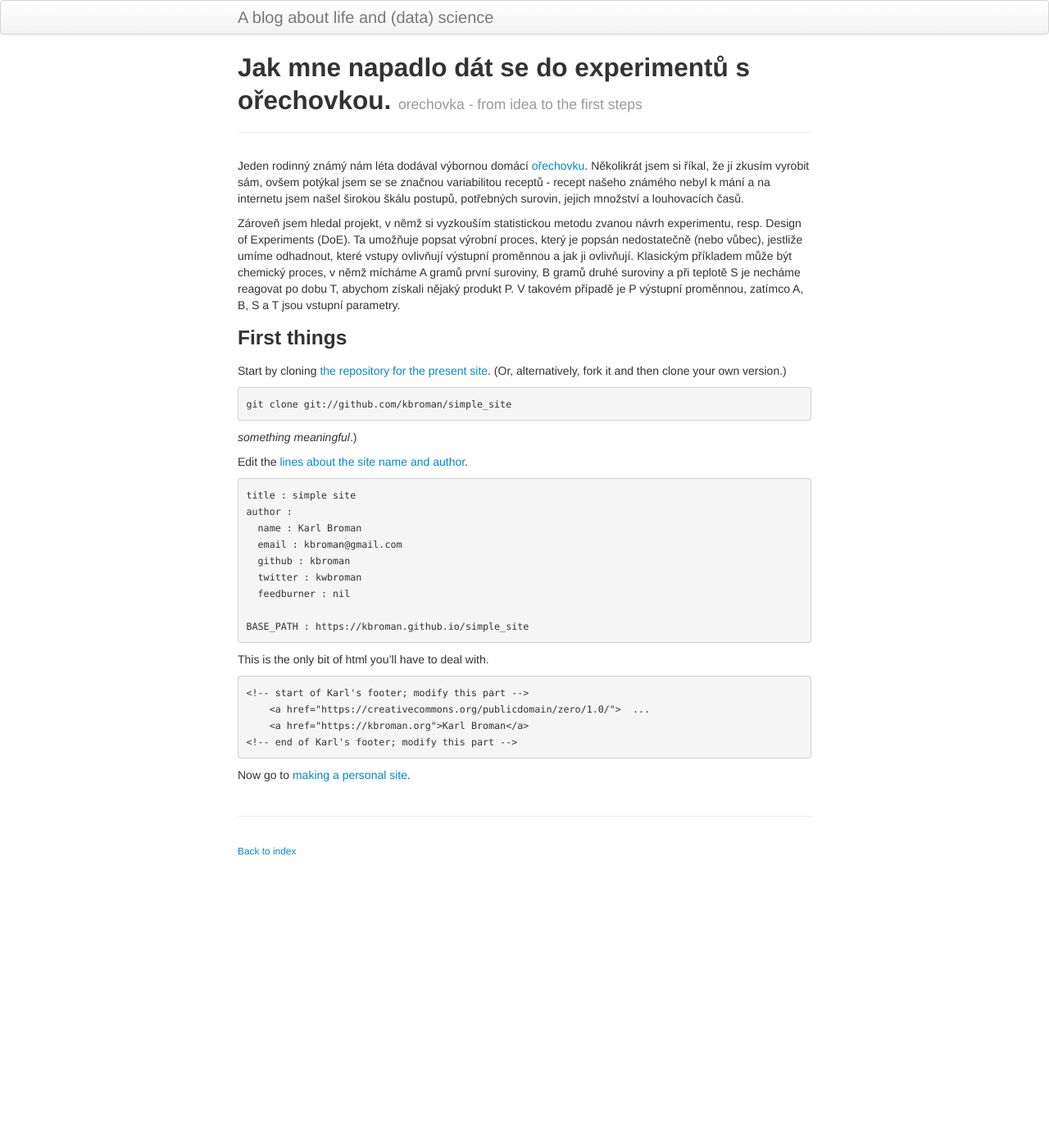
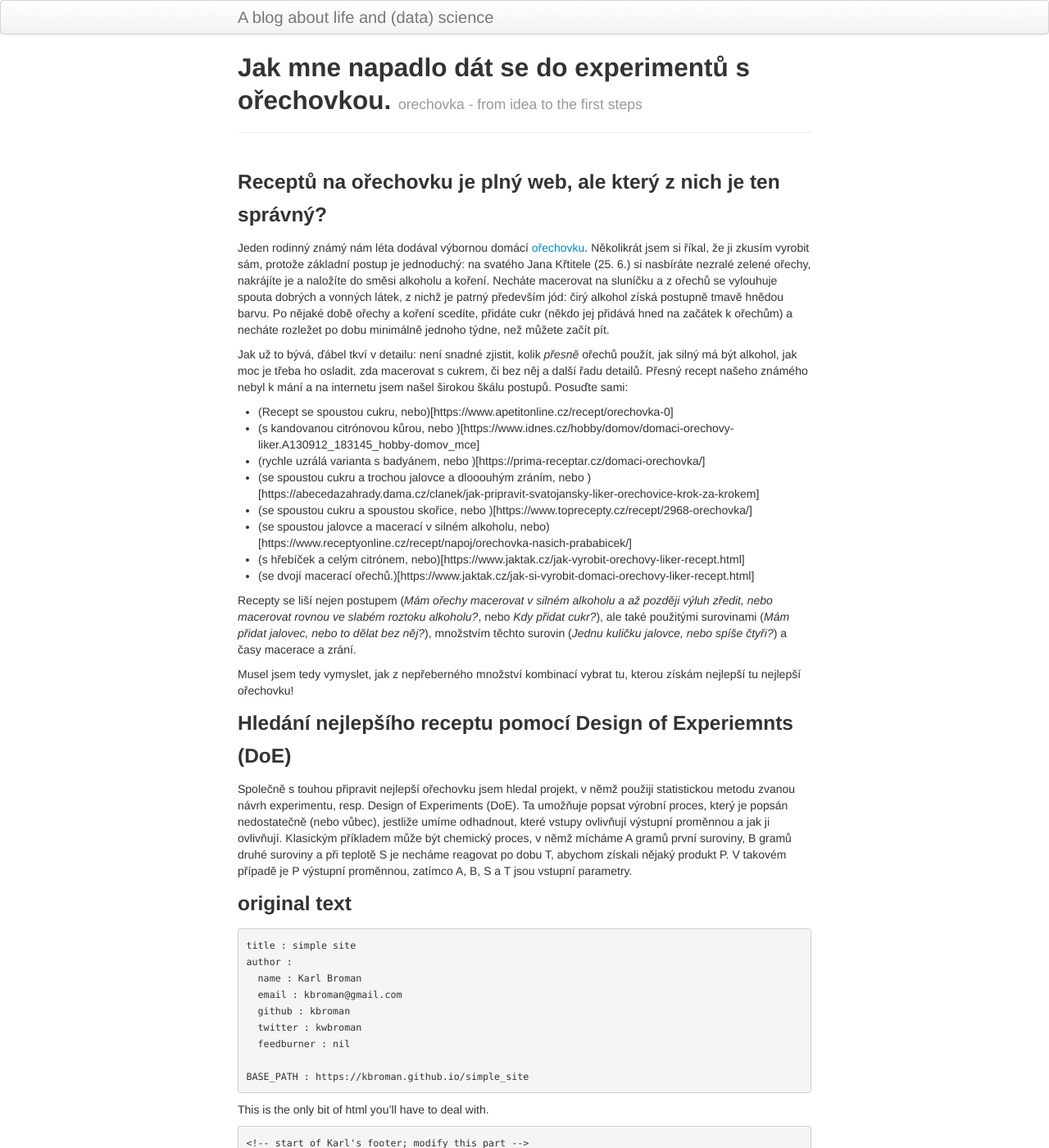
Before and after one commit to vojtech-filipec/vojtech-filipec.github.io, a Jekyll site: the page built from pages/orechovka1.md, in a window 1280 px wide and 1400 px high. Shown: the whole window at 82% size. Built offline with Jekyll 4.4.1, drawn with Linux system fonts in a browser that asks for light colours.

Commit message:
popis receptu a popis DoE

```diff
--- a/pages/orechovka1.md
+++ b/pages/orechovka1.md
@@ -5,26 +5,32 @@ tagline: orechovka - from idea to the first steps
 description: Od prvního nápadu k plánu designů.
 ---
 
+### Receptů na ořechovku je plný web, ale který z nich je ten správný?
+
+Jeden rodinný známý nám léta dodával výbornou domácí [ořechovku](https://cs.wikipedia.org/wiki/O%C5%99echovka_(n%C3%A1poj)). Několikrát jsem si říkal, že ji zkusím vyrobit sám, protože základní postup je jednoduchý: na svatého Jana Křtitele (25. 6.) si nasbíráte nezralé zelené ořechy, nakrájíte je a naložíte do směsi alkoholu a koření. Necháte macerovat na sluníčku a z ořechů se vylouhuje spouta dobrých a vonných látek, z nichž je patrný především jód: čirý alkohol získá postupně tmavě hnědou barvu. Po nějaké době ořechy a koření scedíte, přidáte cukr (někdo jej přidává hned na začátek k ořechům) a necháte rozležet po dobu minimálně jednoho týdne, než můžete začít pít.
+
+Jak už to bývá, ďábel tkví v detailu: není snadné zjistit, kolik _přesně_ ořechů použít, jak silný má být alkohol, jak moc je třeba ho osladit, zda macerovat s cukrem, či bez něj a další řadu detailů. Přesný recept našeho známého nebyl k mání a na internetu jsem našel širokou škálu postupů. Posuďte sami:
+
+- (Recept se spoustou cukru, nebo)[https://www.apetitonline.cz/recept/orechovka-0]
+- (s kandovanou citrónovou kůrou, nebo )[https://www.idnes.cz/hobby/domov/domaci-orechovy-liker.A130912_183145_hobby-domov_mce]
+- (rychle uzrálá varianta s badyánem, nebo )[https://prima-receptar.cz/domaci-orechovka/]
+- (se spoustou cukru a trochou jalovce a dlooouhým zráním, nebo )[https://abecedazahrady.dama.cz/clanek/jak-pripravit-svatojansky-liker-orechovice-krok-za-krokem]
+- (se spoustou cukru a spoustou skořice, nebo )[https://www.toprecepty.cz/recept/2968-orechovka/]
+- (se spoustou jalovce a macerací v silném alkoholu, nebo)[https://www.receptyonline.cz/recept/napoj/orechovka-nasich-prababicek/]
+- (s hřebíček a celým citrónem, nebo)[https://www.jaktak.cz/jak-vyrobit-orechovy-liker-recept.html]
+- (se dvojí macerací ořechů.)[https://www.jaktak.cz/jak-si-vyrobit-domaci-orechovy-liker-recept.html]
+
+Recepty se liší nejen postupem (_Mám ořechy macerovat v silném alkoholu a až později výluh zředit, nebo macerovat rovnou ve slabém roztoku alkoholu?_, nebo _Kdy přidat cukr?_), ale také použitými surovinami (_Mám přidat jalovec, nebo to dělat bez něj?_), množstvím těchto surovin (_Jednu kuličku jalovce, nebo spíše čtyři?_) a časy macerace a zrání.
+
+Musel jsem tedy vymyslet, jak z nepřeberného množství kombinací vybrat tu, kterou získám nejlepší tu nejlepší ořechovku!
+
+### Hledání nejlepšího receptu pomocí Design of Experiemnts (DoE)
+
+Společně s touhou připravit nejlepší ořechovku jsem hledal projekt, v němž použiji statistickou metodu zvanou návrh experimentu, resp. Design of Experiments (DoE). Ta umožňuje popsat výrobní proces, který je popsán nedostatečně (nebo vůbec), jestliže umíme odhadnout, které vstupy ovlivňují výstupní proměnnou a jak ji ovlivňují. Klasickým příkladem může být chemický proces, v němž mícháme A gramů první suroviny, B gramů druhé suroviny a při teplotě S je necháme reagovat po dobu T, abychom získali nějaký produkt P. V takovém případě je P výstupní proměnnou, zatímco A, B, S a T jsou vstupní parametry.
 
 
 
-
-Jeden rodinný známý nám léta dodával výbornou domácí [ořechovku](https://cs.wikipedia.org/wiki/O%C5%99echovka_(n%C3%A1poj)). Několikrát jsem si říkal, že ji zkusím vyrobit sám, ovšem potýkal jsem se se značnou variabilitou receptů - recept našeho známého nebyl k mání a na internetu jsem našel širokou škálu postupů, potřebných surovin, jejich množství a louhovacích časů.
-
-Zároveň jsem hledal projekt, v němž si vyzkouším statistickou metodu zvanou návrh experimentu, resp. Design of Experiments (DoE). Ta umožňuje popsat výrobní proces, který je popsán nedostatečně (nebo vůbec), jestliže umíme odhadnout, které vstupy ovlivňují výstupní proměnnou a jak ji ovlivňují. Klasickým příkladem může být chemický proces, v němž mícháme A gramů první suroviny, B gramů druhé suroviny a při teplotě S je necháme reagovat po dobu T, abychom získali nějaký produkt P. V takovém případě je P výstupní proměnnou, zatímco A, B, S a T jsou vstupní parametry.
-
-### First things
-
-Start by cloning
-[the repository for the present site](https://github.com/kbroman/simple_site). (Or,
-alternatively, fork it and then clone your own version.)
-
-    git clone git://github.com/kbroman/simple_site
-
-_something meaningful_.)
-
-Edit the
-[lines about the site name and author](https://github.com/kbroman/simple_site/blob/gh-pages/_config.yml#L11-L17).
+### original text
 
     title : simple site
     author :
@@ -36,13 +42,11 @@ Edit the
 
     BASE_PATH : https://kbroman.github.io/simple_site
 
-This is the only bit of html you'll
-have to deal with.
+This is the only bit of html you'll have to deal with.
 
     <!-- start of Karl's footer; modify this part -->
         <a href="https://creativecommons.org/publicdomain/zero/1.0/">  ...
         <a href="https://kbroman.org">Karl Broman</a>
     <!-- end of Karl's footer; modify this part -->
 
-
-Now go to [making a personal site](user_site.html).
+Now go to...
```
